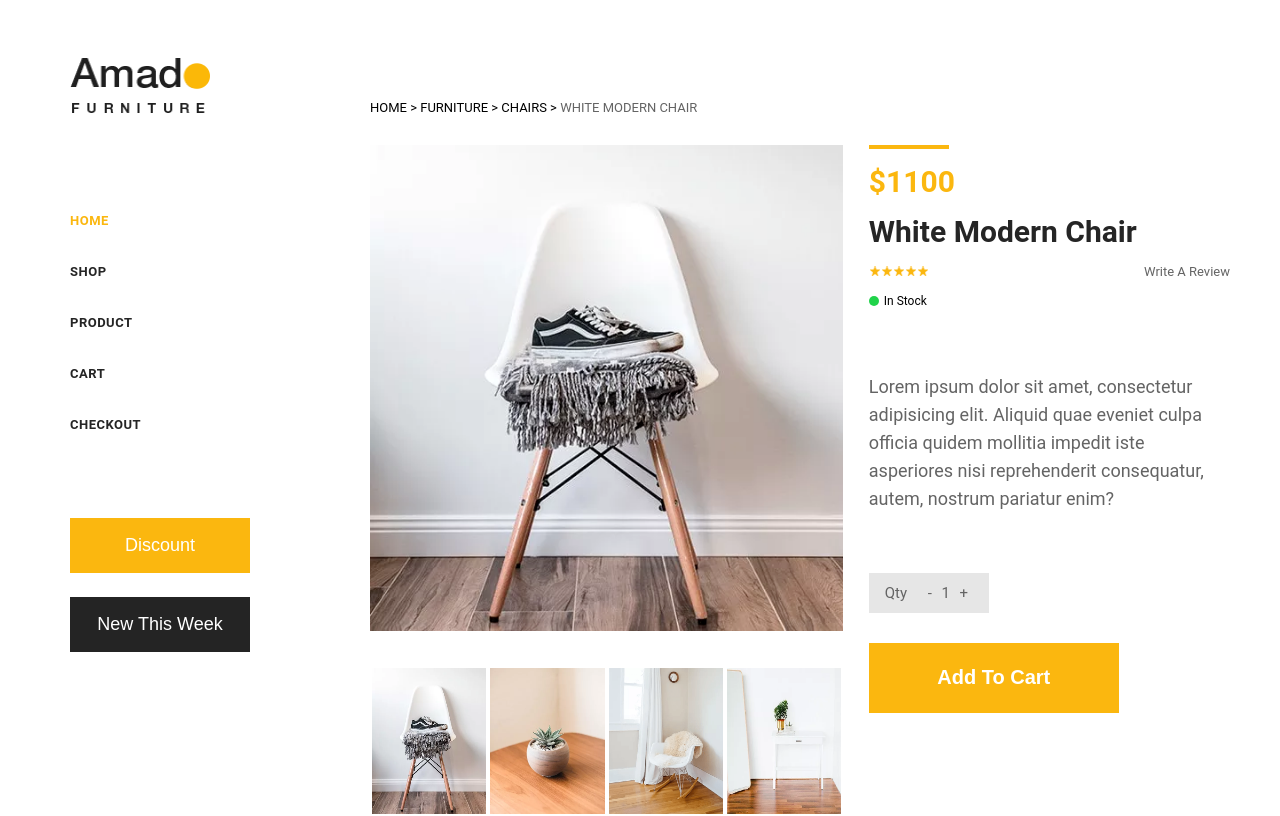
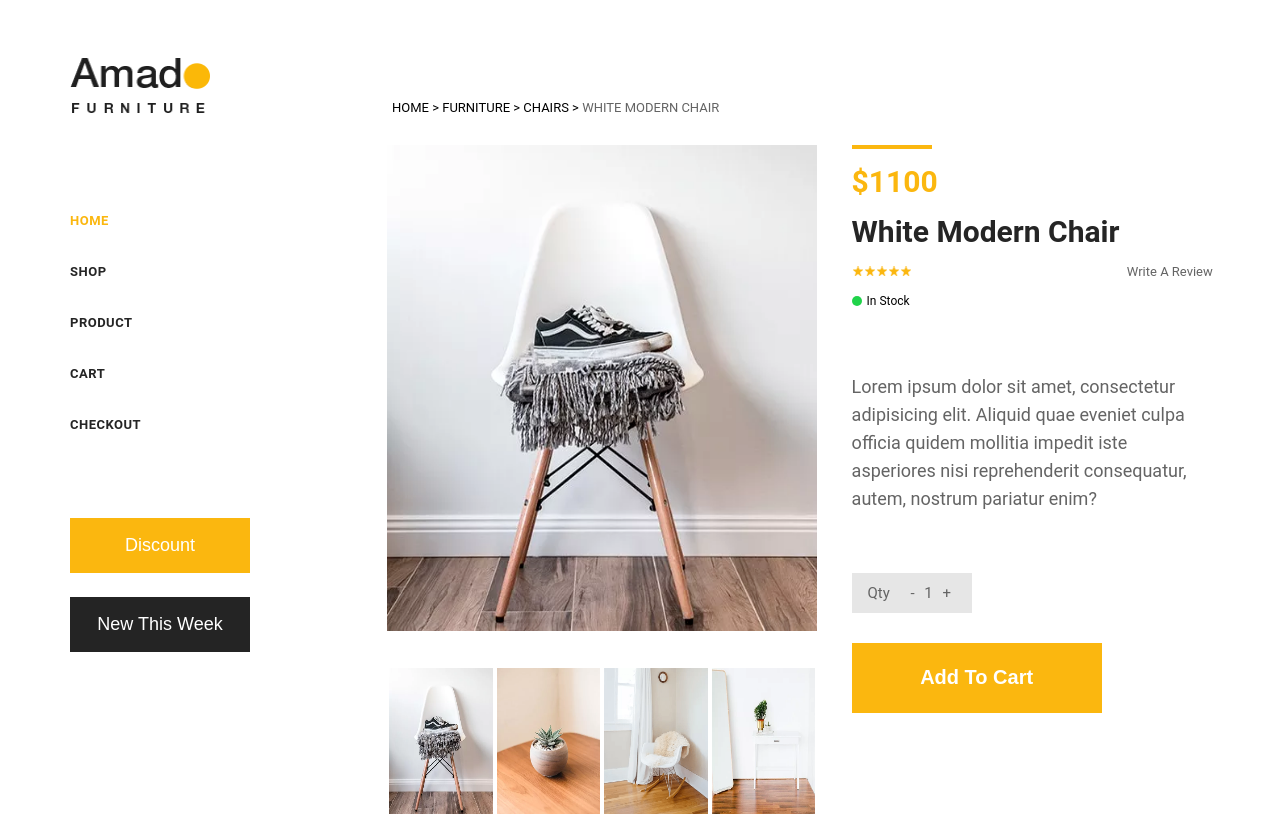
Before and after one commit to Escanor202695/amado_ecommerce, a Next.js app: page /product in a window 1280 px wide. Shown: the top 816 px of the page. Built offline with nearby package versions, Linux system fonts and the light colour scheme.

Commit message:
final touch

```diff
--- a/components/reusable/CartProduct.js
+++ b/components/reusable/CartProduct.js
@@ -18,7 +18,7 @@ function CartProduct({ src, name, price }) {
             justifyContent: "space-evenly",
             height: "4rem",
             width: "12rem",
-            backgroundColor: "rgb(230, 230, 230)",
+            backgroundColor: "rgb(235,235,235)",
             margin: "0rem 0 0rem 0",
           }}
         >
--- a/pages/cart.js
+++ b/pages/cart.js
@@ -13,7 +13,7 @@ function cart(props) {
               display: "flex",
               paddingLeft: "1rem",
               justifyContent: "space-around",
-              backgroundColor: "rgb(230,230,230)",
+              backgroundColor: "rgb(235,235,235)",
               padding: "1rem 0",
             }}
           >
--- a/pages/product.js
+++ b/pages/product.js
@@ -9,7 +9,7 @@ function Product(props) {
   const filter_path = "HOME > FURNITURE > CHAIRS >";
   return (
     <div className="product_page">
-      <div className="product_nav">
+      <div className="product_nav" style={{marginLeft:'2.2rem'}}>
         {filter_path}
         <span> WHITE MODERN CHAIR </span>
       </div>
--- a/styles/globals.css
+++ b/styles/globals.css
@@ -538,7 +538,7 @@ input {
 
 .product_container {
   display: flex;
-  justify-content: space-between;
+  justify-content: space-around;
 }
 
 .product_nav {
@@ -555,7 +555,7 @@ input {
 }
 
 .product_flex {
-  width: 55%;
+  width: 50%;
 }
 
 .cart-product {
```
